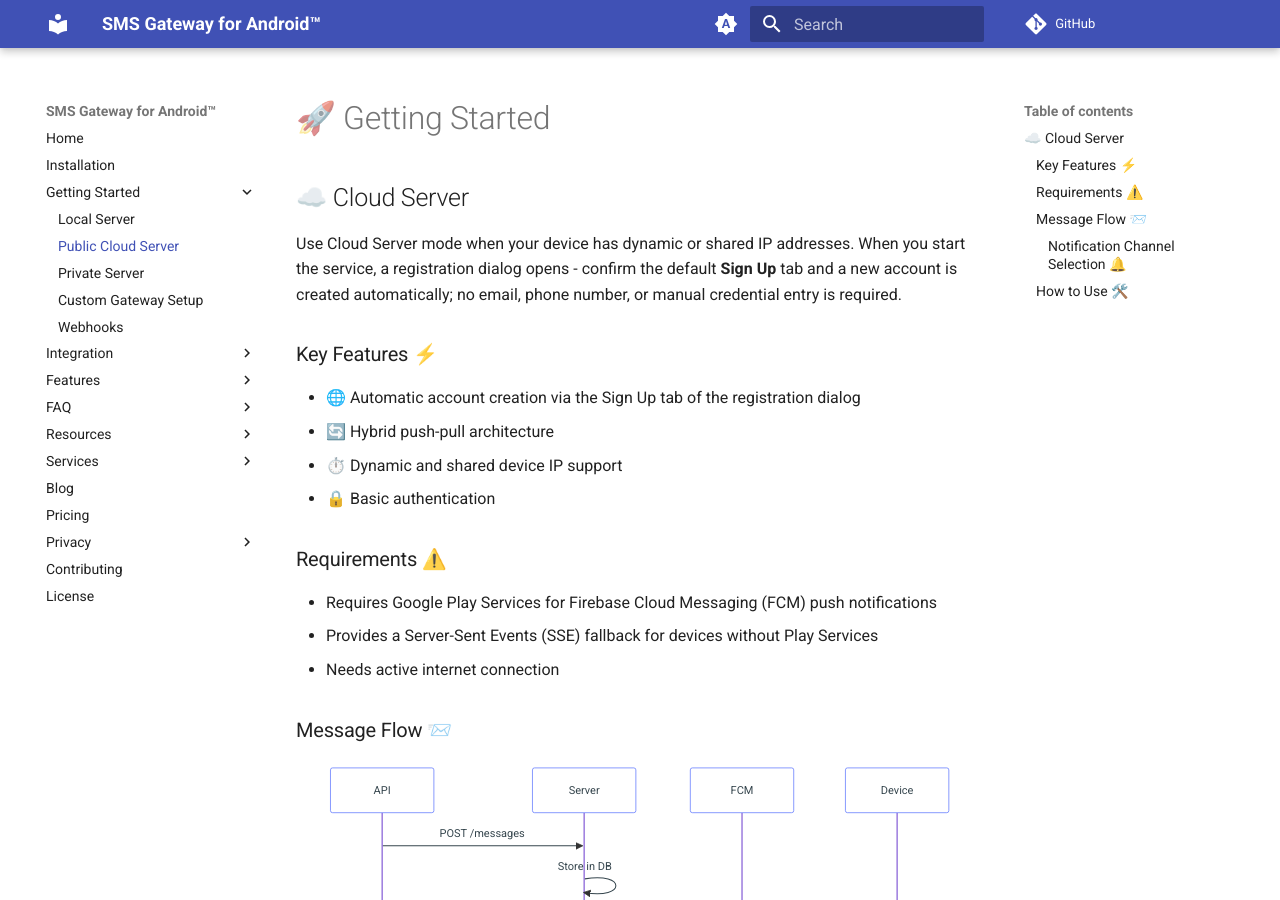
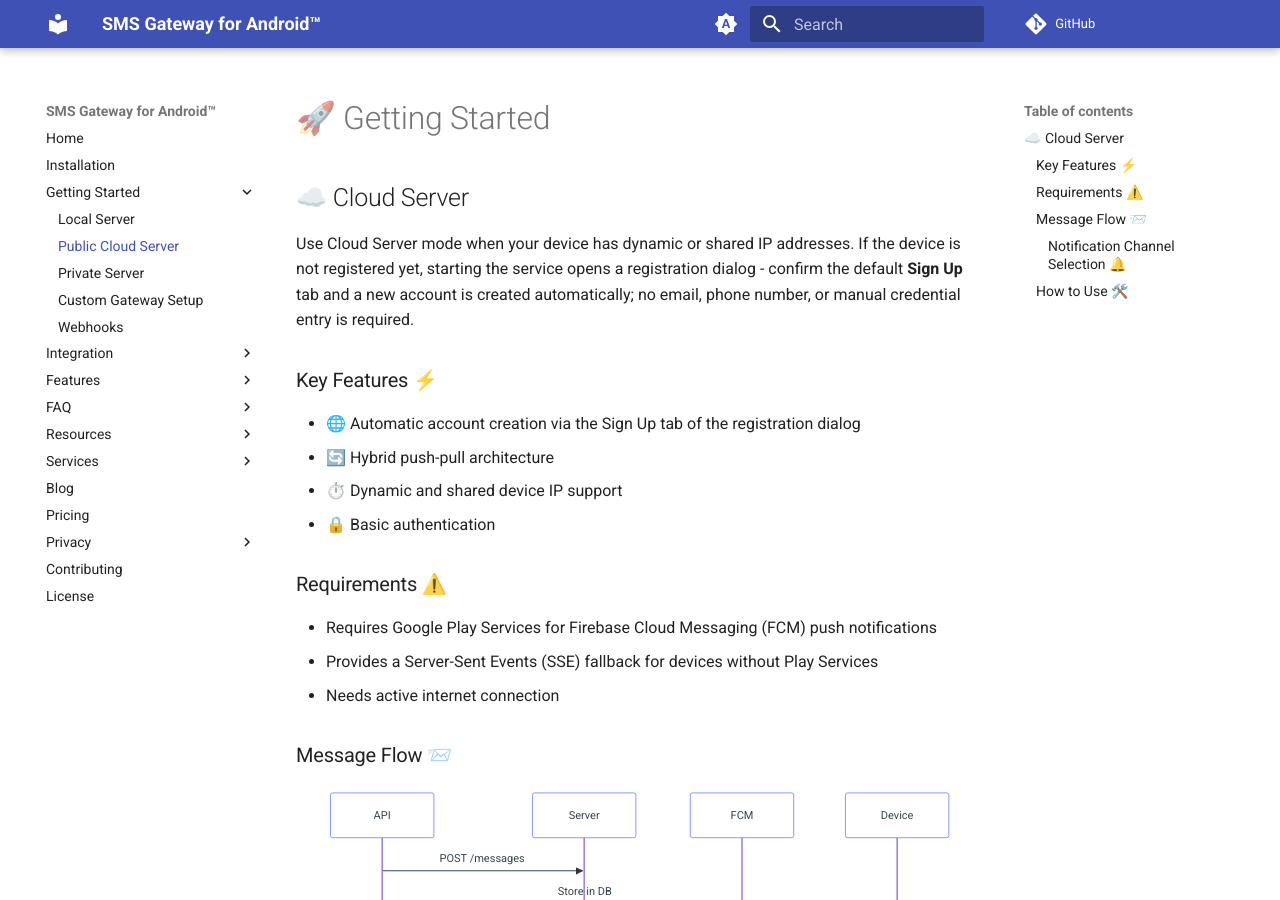
Before and after one commit to android-sms-gateway/docs-web, an MkDocs documentation site: the page built from docs/getting-started/public-cloud-server.md, in a window 1280 px wide and 900 px high. Built offline with MkDocs 1.6.1 and Material for MkDocs 9.7.7, drawn with Linux system fonts in a browser that asks for light colours; emoji names are drawn with the system emoji font; comment, search, counter and statistics services are not loaded.

Commit message:
[review] fix issues

```diff
--- a/docs/getting-started/public-cloud-server.md
+++ b/docs/getting-started/public-cloud-server.md
@@ -2,7 +2,7 @@
 
 ## ☁️ Cloud Server
 
-Use Cloud Server mode when your device has dynamic or shared IP addresses. When you start the service, a registration dialog opens - confirm the default **Sign Up** tab and a new account is created automatically; no email, phone number, or manual credential entry is required.
+Use Cloud Server mode when your device has dynamic or shared IP addresses. If the device is not registered yet, starting the service opens a registration dialog - confirm the default **Sign Up** tab and a new account is created automatically; no email, phone number, or manual credential entry is required.
 
 ### Key Features ⚡
 
```
Also changed, not shown: docs/index.md (+2 -2 lines).
